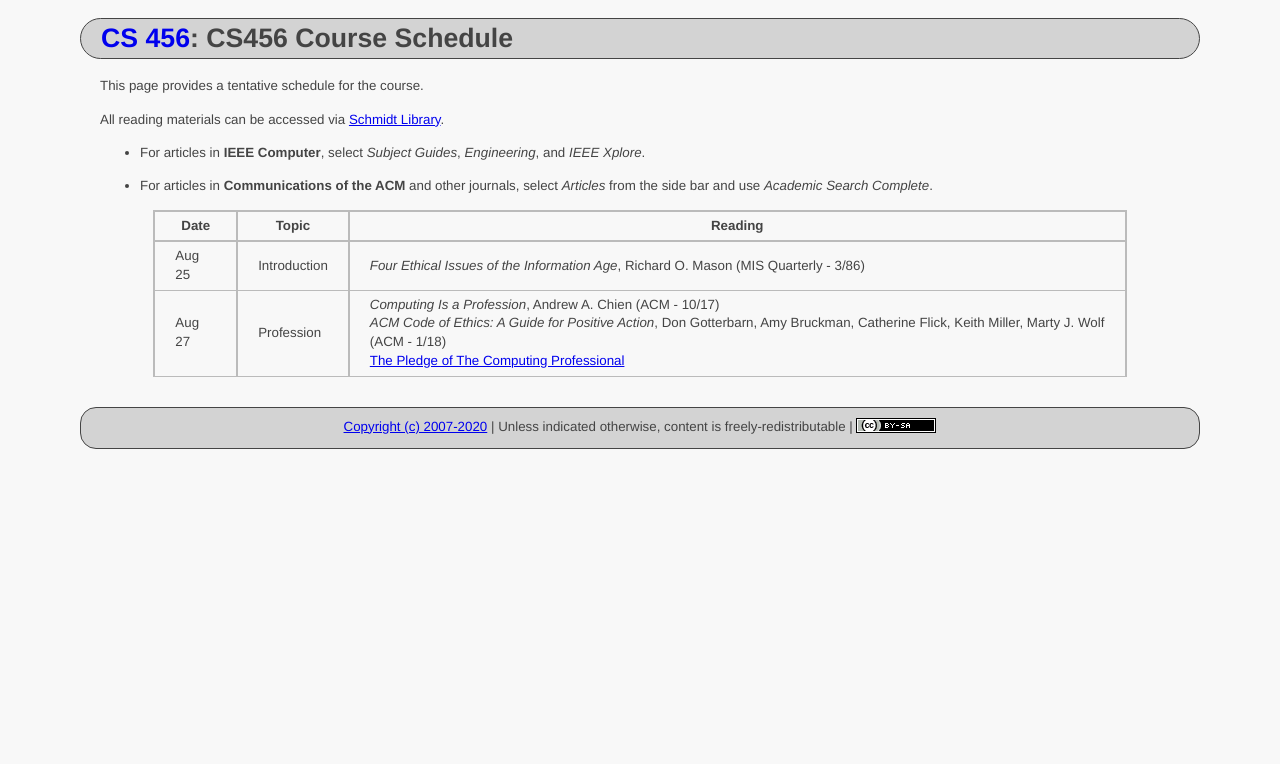
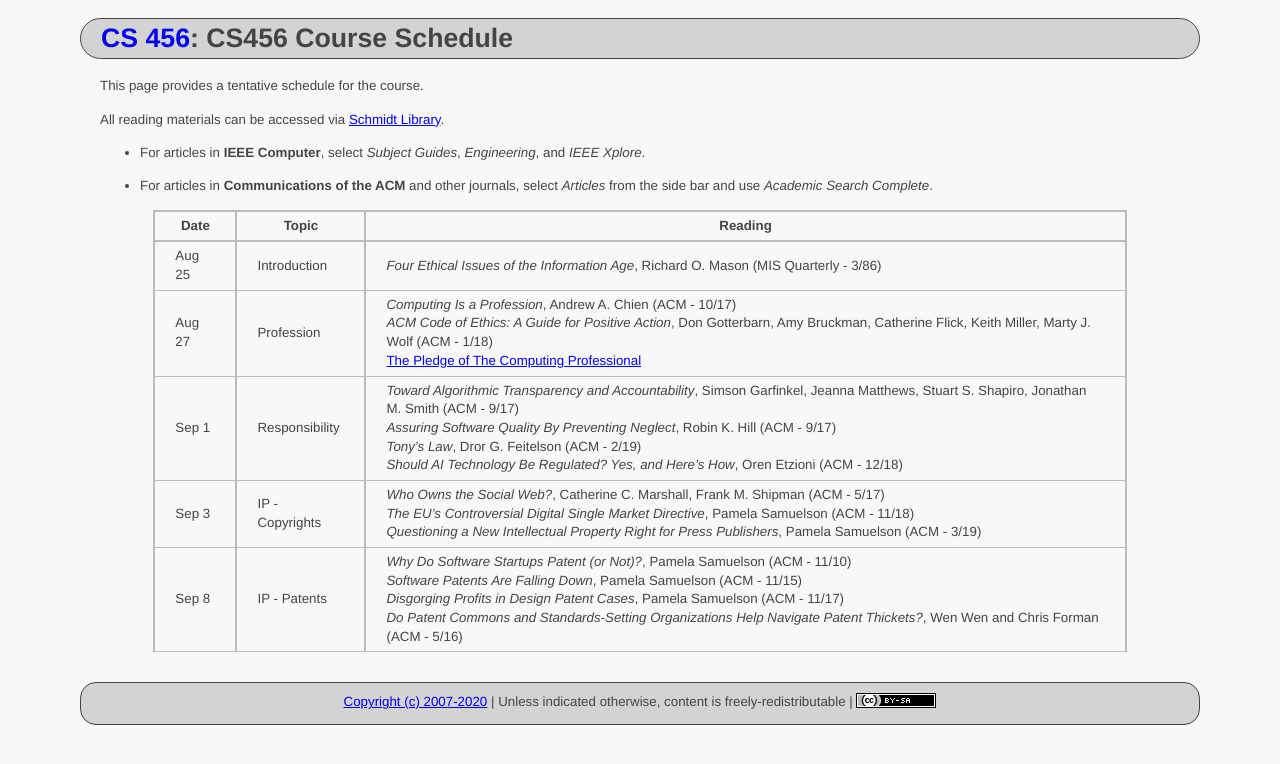
Before and after one commit to ycpcs/cs456-fall2020, a Jekyll site: the page built from schedule/index.md, in a window 1280 px wide. Shown: the top 764 px of the page. Built offline with Jekyll 4.4.1, drawn with Linux system fonts in a browser that asks for light colours.

Commit message:
update index
update index

```diff
--- a/schedule/index.md
+++ b/schedule/index.md
@@ -16,6 +16,9 @@ All reading materials can be accessed via [Schmidt Library](http://library.ycp.e
 > ------- | ------------------  | -------------------------------------------------------------------------------------- |
 > Aug 25  | Introduction        | *Four Ethical Issues of the Information Age*, Richard O. Mason (MIS Quarterly - 3/86)  |
 > Aug 27  | Profession          | *Computing Is a Profession*, Andrew A. Chien (ACM - 10/17) <br /> *ACM Code of Ethics: A Guide for Positive Action*, Don Gotterbarn, Amy Bruckman, Catherine Flick, Keith Miller, Marty J. Wolf (ACM - 1/18) <br /> [The Pledge of The Computing Professional](http://pledge-of-the-computing-professional.org/home-page/the-oath) |
+> Sep 1   | Responsibility      | *Toward Algorithmic Transparency and Accountability*, Simson Garfinkel, Jeanna Matthews, Stuart S. Shapiro, Jonathan M. Smith (ACM - 9/17) <br /> *Assuring Software Quality By Preventing Neglect*, Robin K. Hill (ACM - 9/17) <br /> *Tony's Law*, Dror G. Feitelson (ACM - 2/19) <br /> *Should AI Technology Be Regulated? Yes, and Here's How*, Oren Etzioni (ACM - 12/18) |
+> Sep 3   | IP - Copyrights     | *Who Owns the Social Web?*, Catherine C. Marshall, Frank M. Shipman (ACM - 5/17) <br /> *The EU’s Controversial Digital Single Market Directive*, Pamela Samuelson (ACM - 11/18) <br /> *Questioning a New Intellectual Property Right for Press Publishers*, Pamela Samuelson (ACM - 3/19) |
+> Sep 8   | IP - Patents        | *Why Do Software Startups Patent (or Not)?*, Pamela Samuelson (ACM - 11/10) <br/> *Software Patents Are Falling Down*, Pamela Samuelson (ACM - 11/15) <br /> *Disgorging Profits in Design Patent Cases*, Pamela Samuelson (ACM - 11/17) <br /> *Do Patent Commons and Standards-Setting Organizations Help Navigate Patent Thickets?*, Wen Wen and Chris Forman (ACM - 5/16) |
 
 <!--
 > Jan 28  | Profession          | *Computing Is a Profession*, Andrew A. Chien (ACM - 10/17) <br /> *ACM Code of Ethics: A Guide for Positive Action*, Don Gotterbarn, Amy Bruckman, Catherine Flick, Keith Miller, Marty J. Wolf (ACM - 1/18) <br /> [The Pledge of The Computing Professional](http://pledge-of-the-computing-professional.org/home-page/the-oath) |
```
